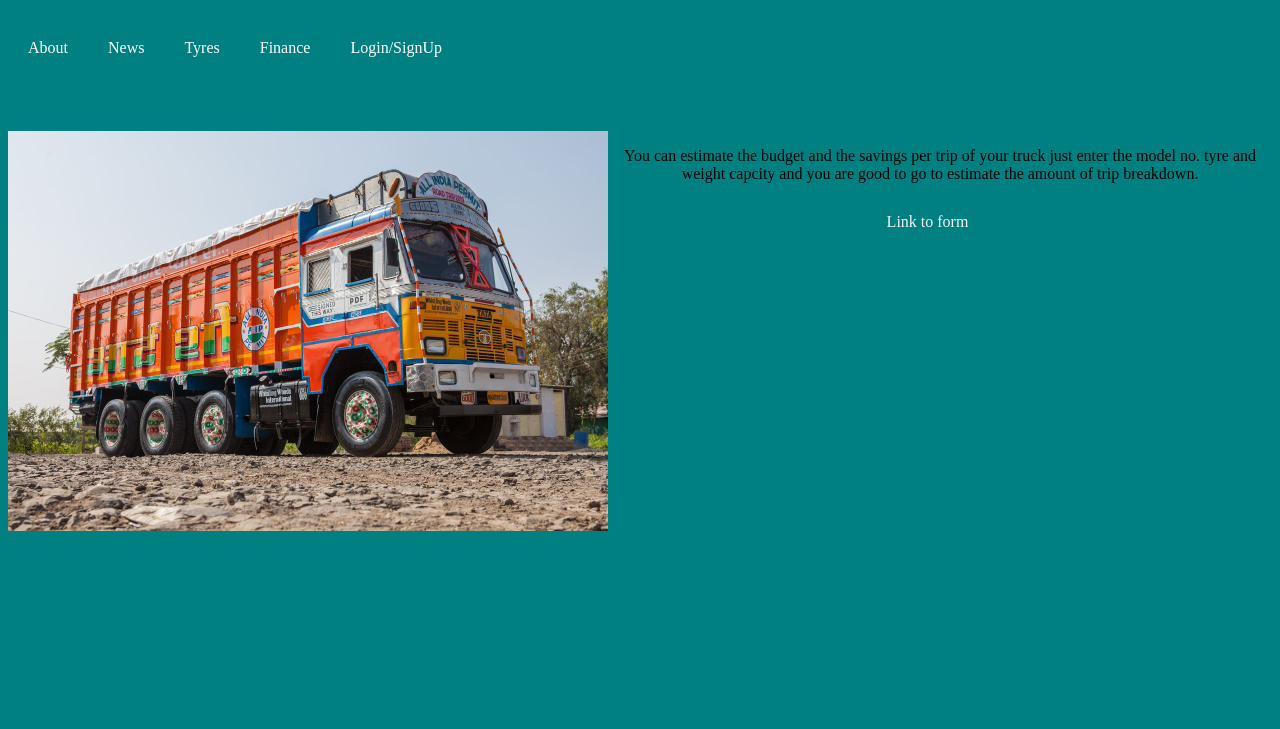
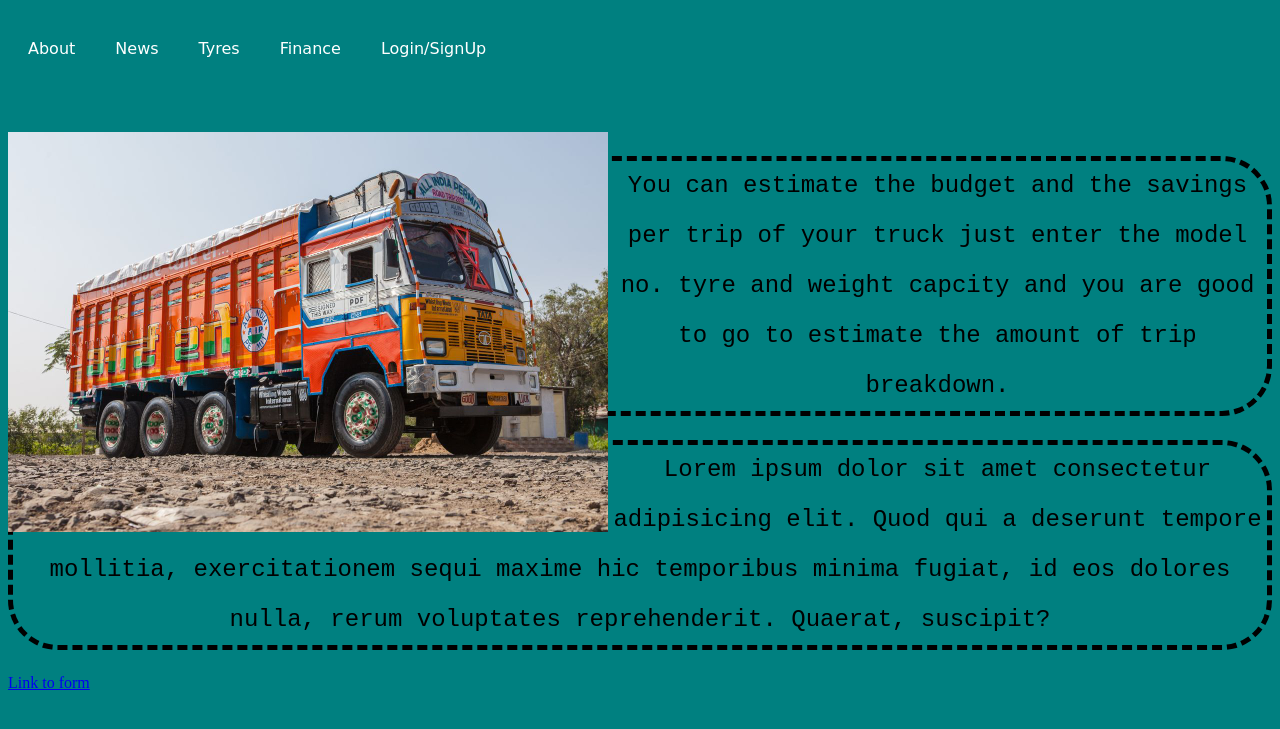
Before and after one commit to mecskyverse/Website_learn, a plain HTML site: page index.html in a window 1280 px wide. Shown: the part 71-800 px from the top of the page. Drawn offline with Linux system fonts and the light colour scheme.

Commit message:
some changes in styles

```diff
--- a/index.html
+++ b/index.html
@@ -10,24 +10,31 @@
 <body>
     <header>
 
-        <h1 class="head">TRUCKEY</h1>
+        <h1 >TRUCKEY</h1>
+        <nav>
+            <a href="about.html" target="_blank">About</a>
+            <a href="News.html" target="_blank">News</a>
+            <a href="Tyres.html" target="_blank">Tyres</a>
+            <a href="Finance.html" target="_blank">Finance</a>
+            <a href="page2.html" target="_blank">Login/SignUp</a>
+        </nav>
 
     </header>
-    <nav>
-        <a href="#">About</a>
-        <a href="#">News</a>
-        <a href="#">Tyres</a>
-        <a href="#">Finance</a>
-        <a href="#">Login/SignUp</a>
-    </nav>
-    <div style="text-align: center;">
+    <main>
+
         <br><br><br>
         <img src="truckj.jpg" alt="Truck image" height="400" align="left">
-    <p>
+    <p class="ind">
         You can estimate the budget and the savings per trip of your truck just enter the model no.
         tyre and weight capcity and you are good to go to estimate the amount of trip breakdown.
     </p>
-    </div>
+    <p class="ind">
+        Lorem ipsum dolor sit amet consectetur adipisicing elit. Quod qui a deserunt tempore mollitia,
+        exercitationem sequi maxime hic temporibus minima fugiat, id eos dolores nulla,
+        rerum voluptates reprehenderit. Quaerat, suscipit?
+    </p>
+
+</main>
     <footer>
 
         <a href="page2.html" target="_blank" >Link to form</a>
--- a/style.css
+++ b/style.css
@@ -20,6 +20,7 @@ nav
 }
 nav a
 {
+    font-family:cursive;
     text-decoration: none;
     padding: 20px;
     text-align: center;
@@ -33,14 +34,18 @@ p .head{
     text-decoration: wavy;
     font-size:  25px;
 }
+p.ind{
+   font-family: 'Courier New', Courier, monospace;
+   font-size: 150%;
+   text-align: center;
+   border-radius: 50px;
+   border-inline:var(150%);
+   border: 5px;
+   border-style:dashed;
+   line-height: 50px;
 
-a{
-    color: whitesmoke;
-    text-align:center;
-    display: block;
-    text-decoration:none;
-    padding: 14px 25px;
 }
+
 form
 {
 color:aqua;
```
Also changed, not shown: about.html (added, +17 -0 lines).
